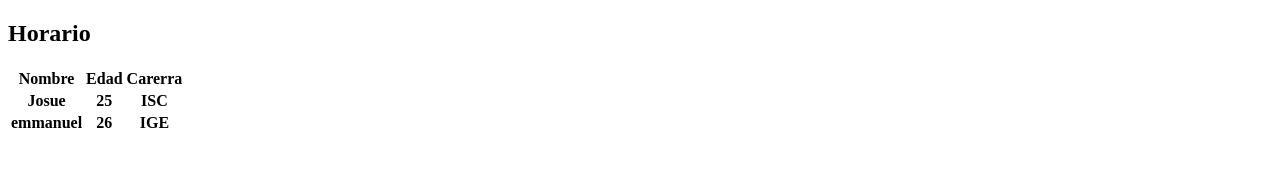
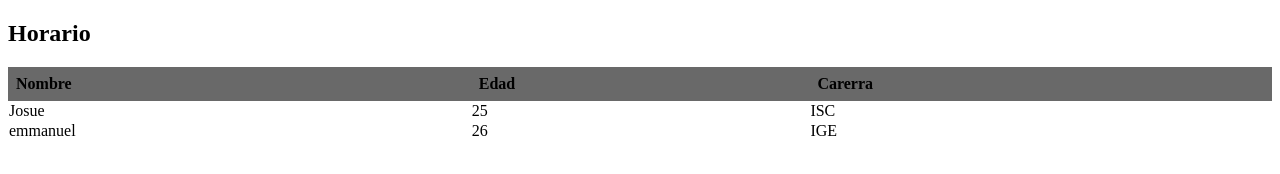
Before and after one commit to Roldanuriel/Practicas-ProgramacionWeb-Roldan-Uriel, a plain HTML site: page 2EjercicioTabla/Ejemplo2.html in a window 1280 px wide. Drawn offline with Linux system fonts and the light colour scheme.

Commit message:
Agregando Estilos a la tabla

```diff
--- a/Ejemplo2.html
+++ b/2EjercicioTabla/Ejemplo2.html
@@ -3,6 +3,7 @@
 <head>
     <meta charset="UTF-8">
     <meta name="viewport" content="width=device-width, initial-scale=1.0">
+    <link rel="stylesheet" href="Style.css">
     <title>Tabla</title>
 </head>
 <body>
@@ -14,14 +15,14 @@
             <th>Carerra</th>
         </tr>
         <tr>
-            <th>Josue</th>
-            <th>25</th>
-            <th>ISC</th>
+            <td>Josue</th>
+            <td>25</th>
+            <td>ISC</th>
         </tr>
         <tr>
-            <th>emmanuel</th>
-            <th>26</th>
-            <th>IGE</th>
+            <td>emmanuel</th>
+            <td>26</th>
+            <td>IGE</th>
         </tr>
     </table>
 </body>
--- /dev/null
+++ b/2EjercicioTabla/Style.css
@@ -0,0 +1,12 @@
+table {
+    border-collapse: collapse;
+    width: 100%;
+}
+tr,th {
+    border: 100% ;
+    padding: 8px;
+    text-align: left;
+}
+th{
+    background-color: dimgray;
+}
```
